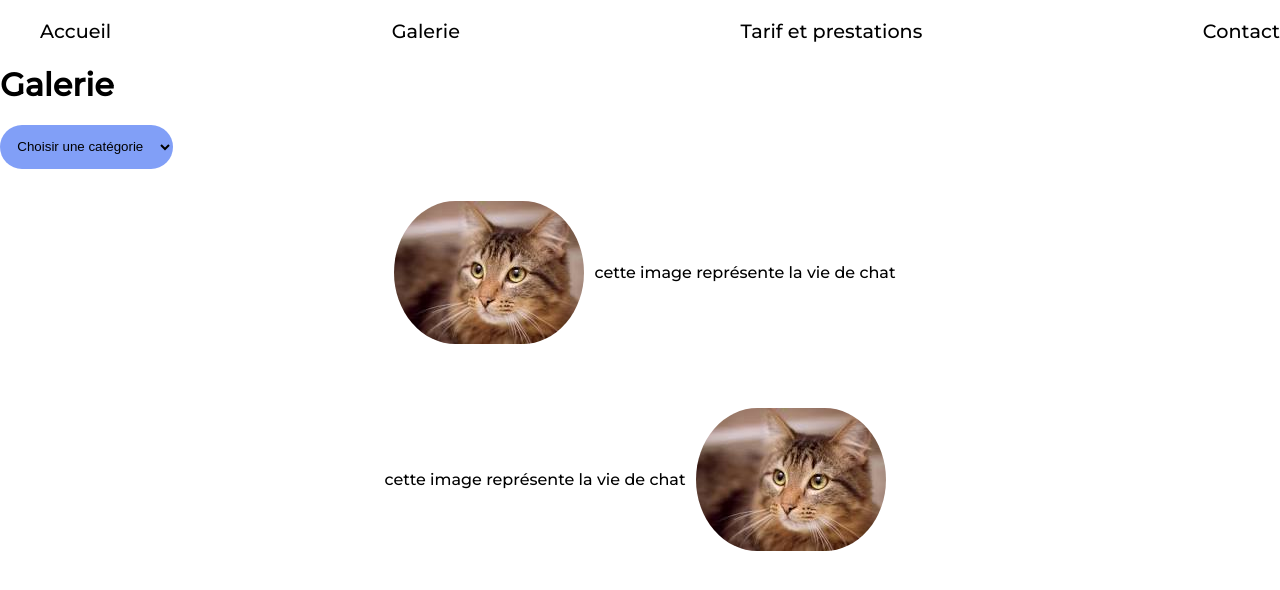
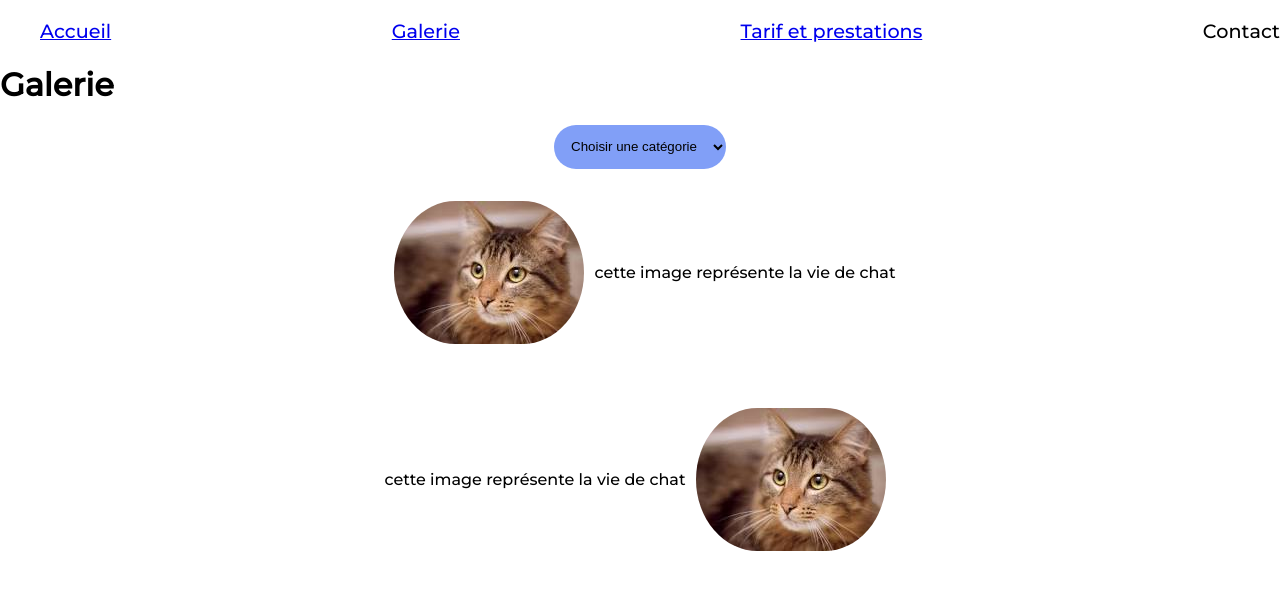
Before and after one commit to Leozeroto/photographEval, a React (Create React App) app in the folder cantinphotographreact/: page /galerie in a window 1280 px wide. Shown: the top 590 px of the page. Built offline with nearby package versions, Linux system fonts and the light colour scheme.

Commit message:
ajout des NavLink du menu

```diff
--- a/cantinphotographreact/src/components/Menu.js
+++ b/cantinphotographreact/src/components/Menu.js
@@ -1,12 +1,14 @@
+import { NavLink } from 'react-router-dom';
+
 import React from 'react'
 
 const Menu = () => {
   return (
     <div className='menu'>
         <ul>
-            <li>Accueil</li>
-            <li>Galerie</li>
-            <li>Tarif et prestations</li>
+            <li><NavLink to="/">Accueil</NavLink></li>
+            <li><NavLink to="/galerie">Galerie</NavLink></li>
+            <li><NavLink to="/tarifs">Tarif et prestations</NavLink></li>
             <li> Contact</li>
 
         </ul>
--- a/cantinphotographreact/src/css/galerie.css
+++ b/cantinphotographreact/src/css/galerie.css
@@ -31,3 +31,7 @@ select {
     border-radius: 99px;
 
 }
+
+.select {
+    text-align: center;
+}
--- a/cantinphotographreact/src/pages/Galerie.js
+++ b/cantinphotographreact/src/pages/Galerie.js
@@ -8,6 +8,7 @@ function Galerie() {
         <div className='galerie'>
             <h1>Galerie</h1>
 
+            <div className='select'>
                 <select name='categorie' id='categorie'>
                     <option value="">Choisir une catégorie</option>
                     <option value="mariage">Mariage</option>
@@ -18,6 +19,7 @@ function Galerie() {
                     <option value="couple">Couple</option>
                     <option value="portrait">Portrait</option>
                 </select>
+            </div>
 
             <div>
                 <Card1 />
```
Lines whose indentation alone changed are shown as unchanged.
